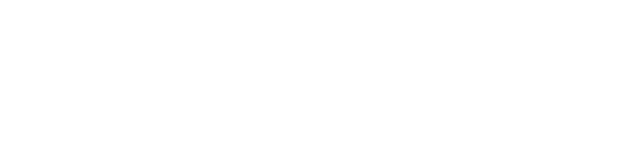
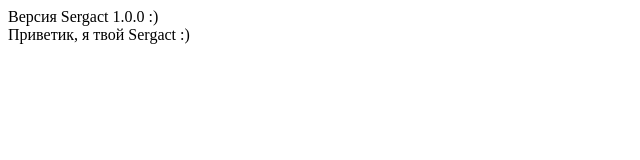
Before and after one commit to 1910serg/sergact, a website with bundled scripts: page piblic/index.html in a window 1280 px wide. Shown: the whole page, without its empty margins (0-640 px from the left). Built offline with nearby package versions, Linux system fonts and the light colour scheme.

Commit message:
Added a primitive implementation

```diff
--- a/piblic/index.html
+++ b/piblic/index.html
@@ -5,8 +5,11 @@
     <meta http-equiv="X-UA-Compatible" content="IE=edge">
     <meta name="viewport" content="width=device-width, initial-scale=1.0">
     <title>Document</title>
+    <link rel="stylesheet" href="./style.css" />
 </head>
 <body>
+    <div>Версия Sergact 1.0.0 :)</div>
     <div id="root"></div>
+    <script type="module" src="../src/index.js"></script>
 </body>
 </html>
--- /dev/null
+++ b/src/Sergact/SergactDOMComponent.js
@@ -0,0 +1,20 @@
+export default class SergactDOMComponent {
+    constructor(element) {
+        this._currentElement = element;
+    }
+
+    mountComponent(container) {
+        // создаем константы элемента, содержимого внутри этого элемента и узел, который присвоим в дальнейшем элементу
+        const domElement = document.createElement(this._currentElement.type);
+        const text = this._currentElement.props.children;
+        const textNode = document.createTextNode(text);
+        // присваиваем элементу наш узел
+        domElement.appendChild(textNode);
+        // засовываем в наш рут получившийся дом элемент
+        container.appendChild(domElement);
+
+        this._hostNode = domElement;
+        // возвращаем созданный дом элемнет
+        return domElement;
+    }
+}
--- /dev/null
+++ b/src/Sergact/index.js
@@ -0,0 +1,24 @@
+import SergactDOMComponent from "./SergactDOMComponent.js";
+
+export const Sergact = {
+    createElement(type, props, children) {
+        const element = {
+            type,
+            props: props || {},
+        };
+
+        if (children) {
+            element.props.children = children;
+        };
+
+        // возвращаем объект
+        return element;
+    },
+
+    render(element, container) {
+        // инициализируем элемент
+        const componentInstance = new SergactDOMComponent(element);
+        // получаем дом элемент
+        return componentInstance.mountComponent(container);
+    },
+};
--- a/src/index.js
+++ b/src/index.js
@@ -0,0 +1,6 @@
+import { Sergact } from "./Sergact/index.js";
+
+Sergact.render(
+    Sergact.createElement('div', null, 'Приветик, я твой Sergact :)'),
+    document.getElementById('root')
+)
```
Also changed, not shown: package.json (added, +19 -0 lines).
